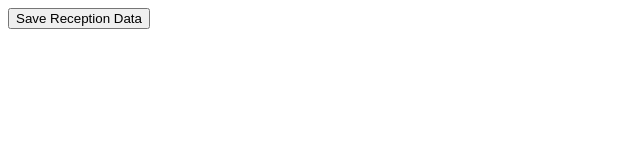
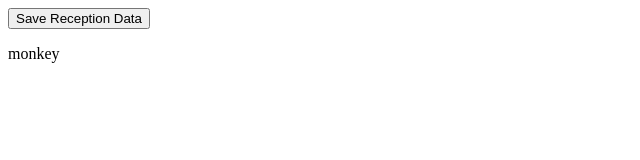
Before and after one commit to RodolfoC-del/Final-project-2021, an Angular app in the folder FinalProject/: page / in a window 1280 px wide. Shown: the top 160 px of the page, without its empty margins (0-640 px from the left). Built offline with nearby package versions, Linux system fonts and the light colour scheme.

Commit message:
primer cambio

```diff
--- a/FinalProject/src/app/app.component.html
+++ b/FinalProject/src/app/app.component.html
@@ -1 +1,2 @@
 <footer><app-button></app-button></footer>
+<p>monkey</p>
```
